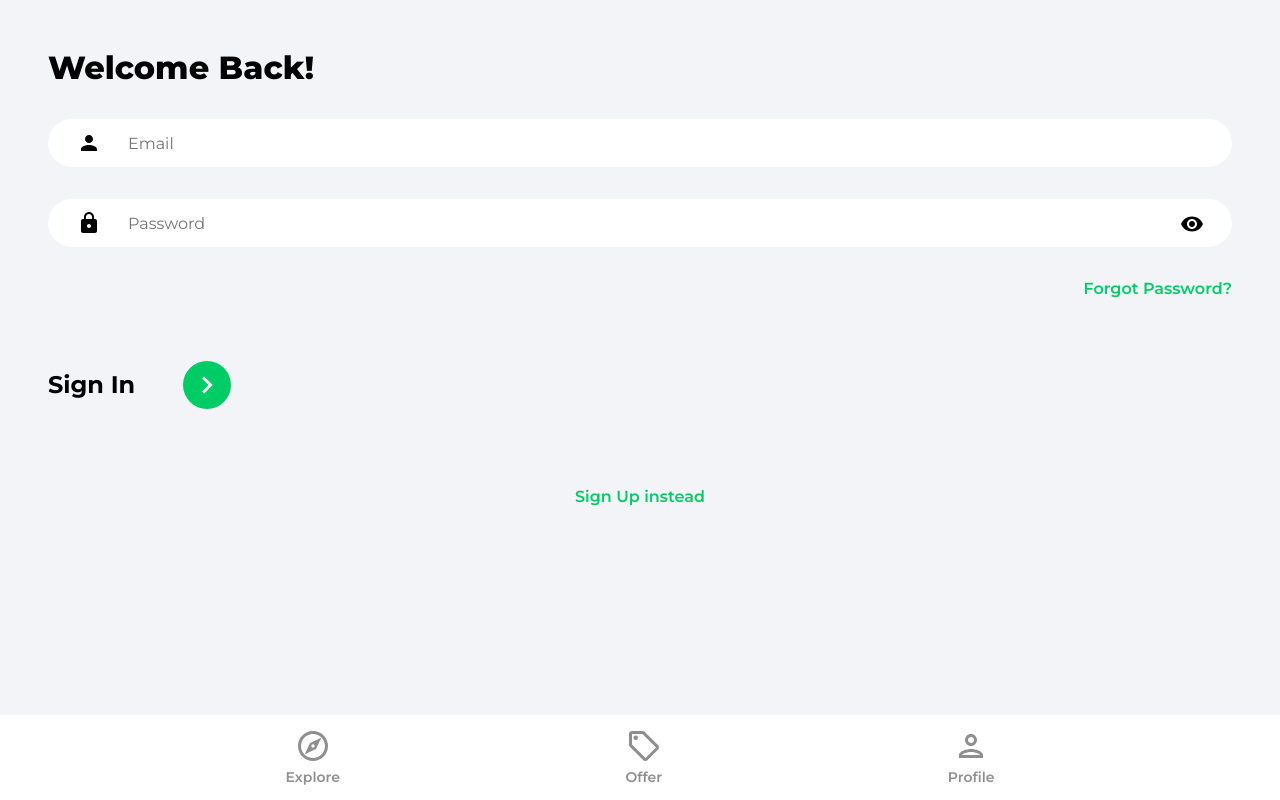
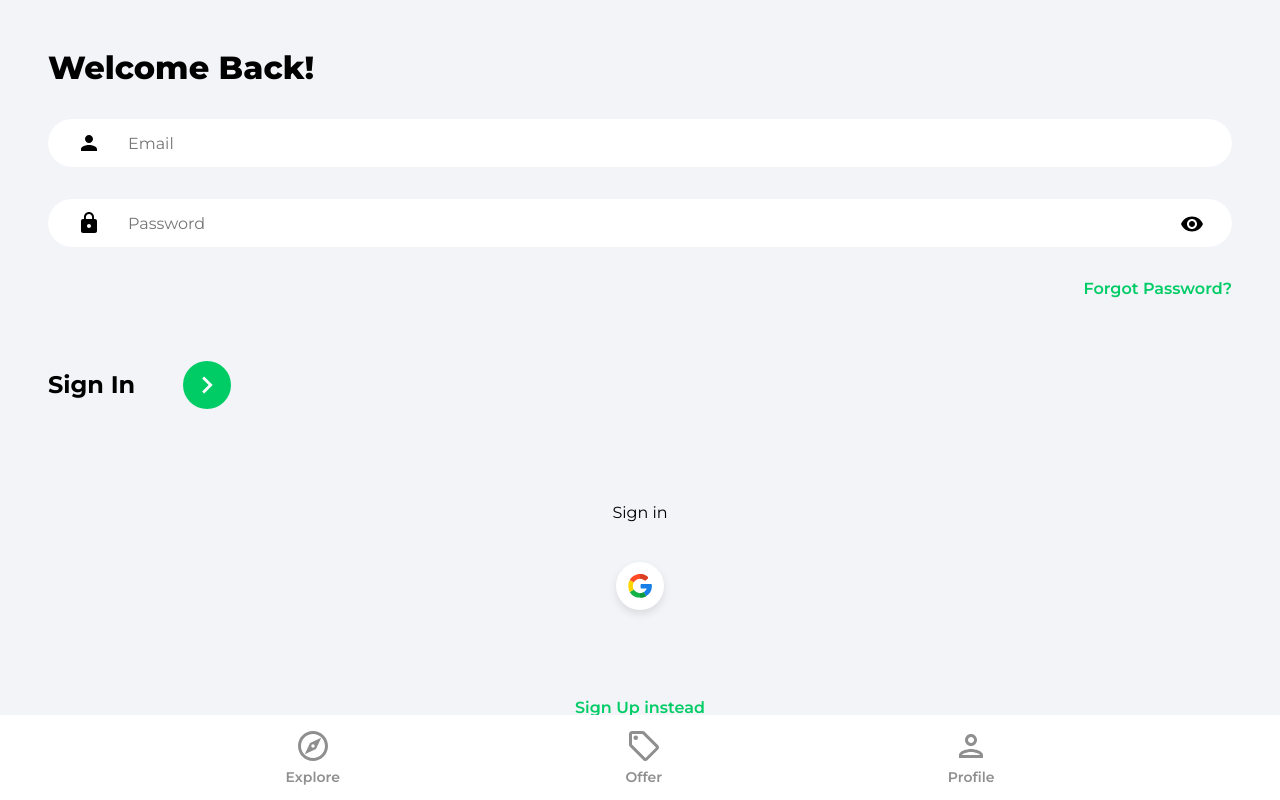
Before and after one commit to Bek85/house-marketplace, a React (Vite) app: page /sign-in in a window 1280 px wide. Built offline with nearby package versions, Linux system fonts and the light colour scheme.

Commit message:
sign in/sign up  with Google OAuth

```diff
--- /dev/null
+++ b/src/components/OAuth.jsx
@@ -0,0 +1,44 @@
+import { getAuth, GoogleAuthProvider, signInWithPopup } from 'firebase/auth';
+import { doc, getDoc, serverTimestamp, setDoc } from 'firebase/firestore';
+import { useLocation, useNavigate } from 'react-router-dom';
+import { toast } from 'react-toastify';
+import { db } from '../firebase.config';
+import googleIcon from '../assets/svg/googleIcon.svg';
+
+export default function OAuth() {
+  const navigate = useNavigate();
+  const location = useLocation();
+
+  const onGoogleClick = async () => {
+    try {
+      const auth = getAuth();
+      const provider = new GoogleAuthProvider();
+      const result = await signInWithPopup(auth, provider);
+      const user = result.user;
+
+      //* Check for user
+      const docRef = doc(db, 'users', user.uid);
+      const docSnap = await getDoc(docRef);
+
+      //* If user doesn't exist, create a new user
+      if (!docSnap.exists()) {
+        await setDoc(doc(db, 'users', user.uid), {
+          name: user.displayName,
+          email: user.email,
+          createAt: serverTimestamp(),
+        });
+      }
+      navigate('/');
+    } catch (error) {
+      toast.error(error.message);
+    }
+  };
+  return (
+    <div className='socialLogin'>
+      <p>Sign {location.pathname === '/sign-up' ? 'up' : 'in'}</p>
+      <button className='socialIconDiv' onClick={onGoogleClick}>
+        <img className='socialIconImg' src={googleIcon} alt='google' />
+      </button>
+    </div>
+  );
+}
--- a/src/pages/SignIn.jsx
+++ b/src/pages/SignIn.jsx
@@ -5,6 +5,7 @@
 import { ReactComponent as ArrowRightIcon } from '../assets/svg/keyboardArrowRightIcon.svg';
 import visibilityIcon from '../assets/svg/visibilityIcon.svg';
 import { toast } from 'react-toastify';
+import OAuth from '../components/OAuth';
 
 export default function SignIn() {
   const [showPassword, setShowPassword] = useState(false);
@@ -86,7 +87,7 @@
             </div>
           </form>
 
-          {/* Google OAuth  */}
+          <OAuth />
           <Link to='/sign-up' className='registerLink'>
             Sign Up instead
           </Link>
--- a/src/pages/SignUp.jsx
+++ b/src/pages/SignUp.jsx
@@ -10,6 +10,7 @@
 import { ReactComponent as ArrowRightIcon } from '../assets/svg/keyboardArrowRightIcon.svg';
 import visibilityIcon from '../assets/svg/visibilityIcon.svg';
 import { toast } from 'react-toastify';
+import OAuth from '../components/OAuth';
 
 export default function SignUn() {
   const [showPassword, setShowPassword] = useState(false);
@@ -110,7 +111,7 @@
             </div>
           </form>
 
-          {/* Google OAuth  */}
+          <OAuth />
           <Link to='/sign-in' className='registerLink'>
             Already have an account? Sign In instead
           </Link>
```
